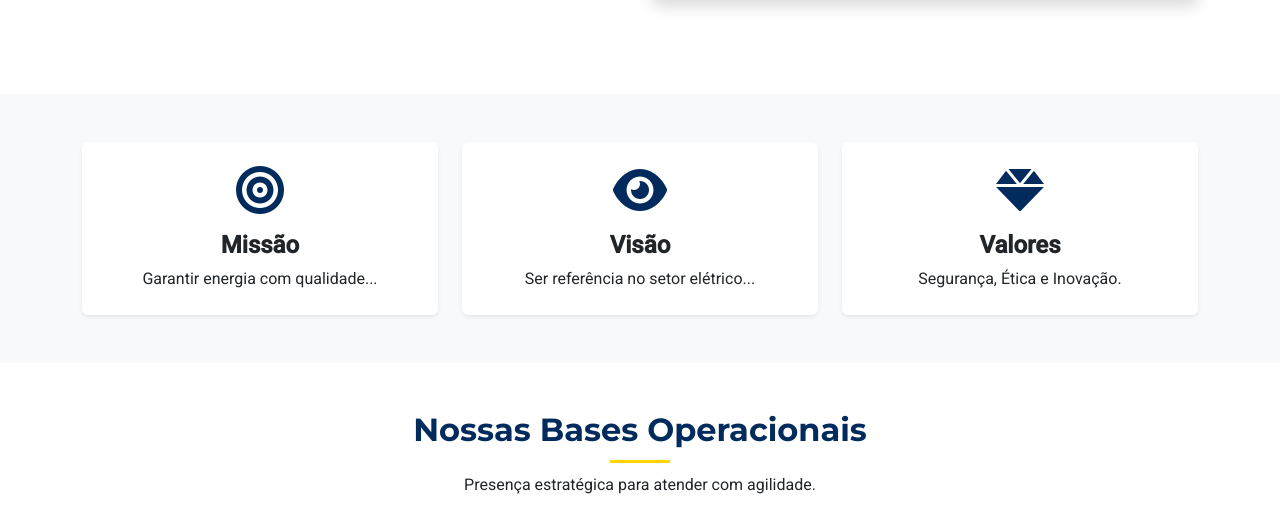
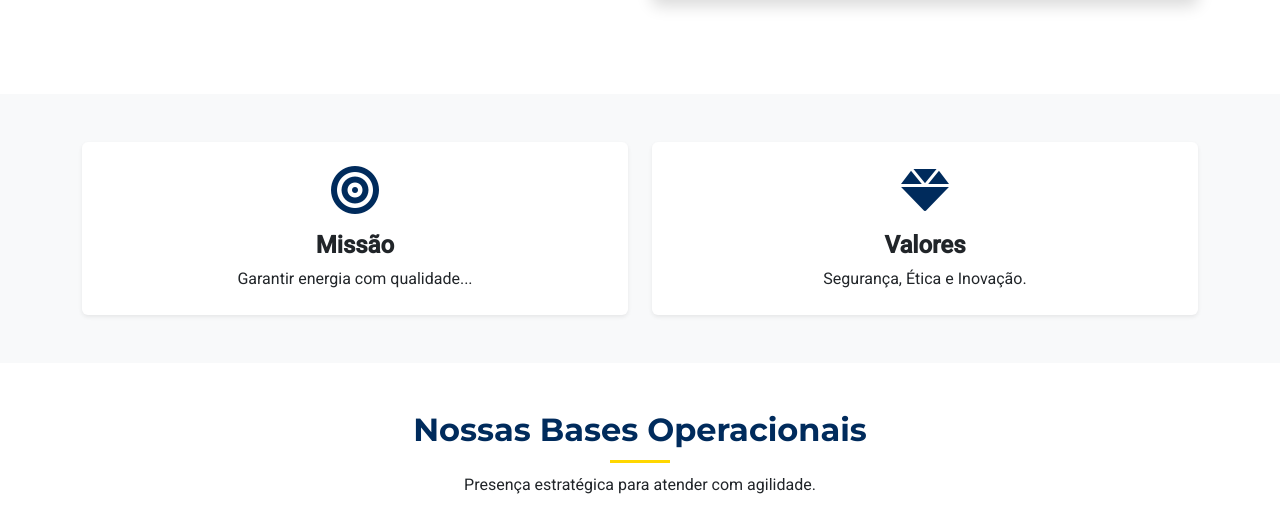
Before and after one commit to LuizPitohui/NorteTech-Site, a Django app: page /a-empresa/ in a window 1280 px wide. Shown: the part 757-1272 px from the top of the page. Run offline with Django 5.2, Linux system fonts and the light colour scheme; data that the repository does not hold is empty.

Commit message:
remove visao da empresa

```diff
--- a/core/models.py
+++ b/core/models.py
@@ -11,7 +11,6 @@ class CompanySettings(models.Model):
     # Institucional
     about_text = models.TextField("Texto 'Quem Somos'", default="A Norte Tech é referência na prestação de serviços...", help_text="Texto principal da página A Empresa")
     mission = models.TextField("Missão", default="Garantir a satisfação de nossos clientes...", help_text="Texto da página 2 do Portfólio")
-    vision = models.TextField("Visão", default="Ser reconhecida como a melhor prestadora...", help_text="Texto da página 2 do Portfólio")
     values = models.TextField("Valores", default="Valorização e respeito à vida; Segurança...", help_text="Texto da página 2 do Portfólio")
 
     # Contato (Baseado na página 9 e 42 do PDF)
--- a/templates/about.html
+++ b/templates/about.html
@@ -59,7 +59,7 @@
 <section class="bg-light py-5">
     <div class="container">
         <div class="row g-4">
-            <div class="col-md-4">
+            <div class="col-md-6">
                 <div class="card h-100 border-0 shadow-sm hover-effect">
                     <div class="card-body text-center p-4">
                         <div class="mb-3 text-norte-blue"><i class="fas fa-bullseye fa-3x"></i></div>
@@ -68,16 +68,7 @@
                     </div>
                 </div>
             </div>
-            <div class="col-md-4">
-                <div class="card h-100 border-0 shadow-sm hover-effect">
-                    <div class="card-body text-center p-4">
-                        <div class="mb-3 text-norte-blue"><i class="fas fa-eye fa-3x"></i></div>
-                        <h4 class="card-title fw-bold">Visão</h4>
-                        <p class="card-text">{{ settings.vision|default:"Ser referência no setor elétrico..." }}</p>
-                    </div>
-                </div>
-            </div>
-            <div class="col-md-4">
+            <div class="col-md-6">
                 <div class="card h-100 border-0 shadow-sm hover-effect">
                     <div class="card-body text-center p-4">
                         <div class="mb-3 text-norte-blue"><i class="fas fa-gem fa-3x"></i></div>
```
Also changed, not shown: core/migrations/0015_remove_companysettings_vision.py (added).
